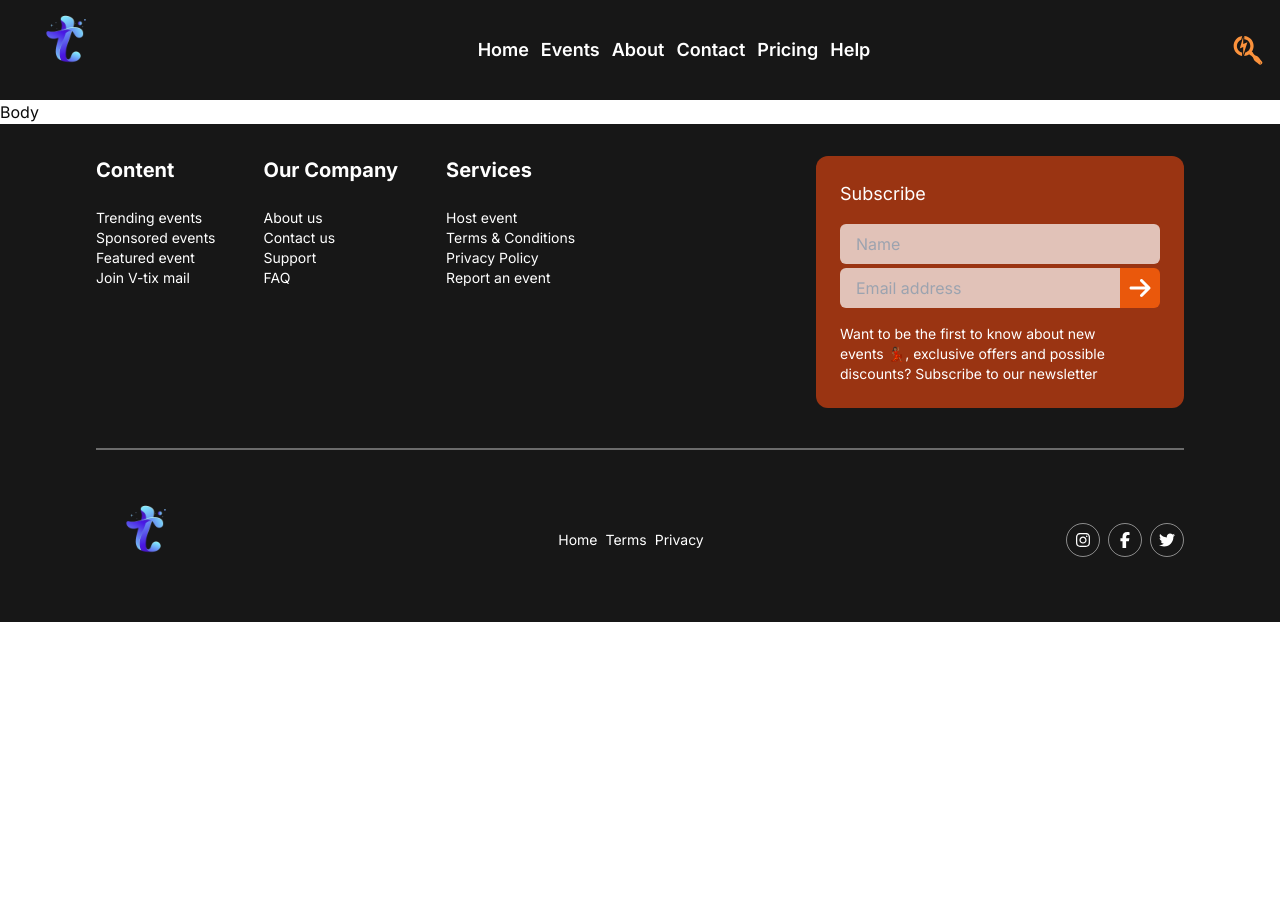
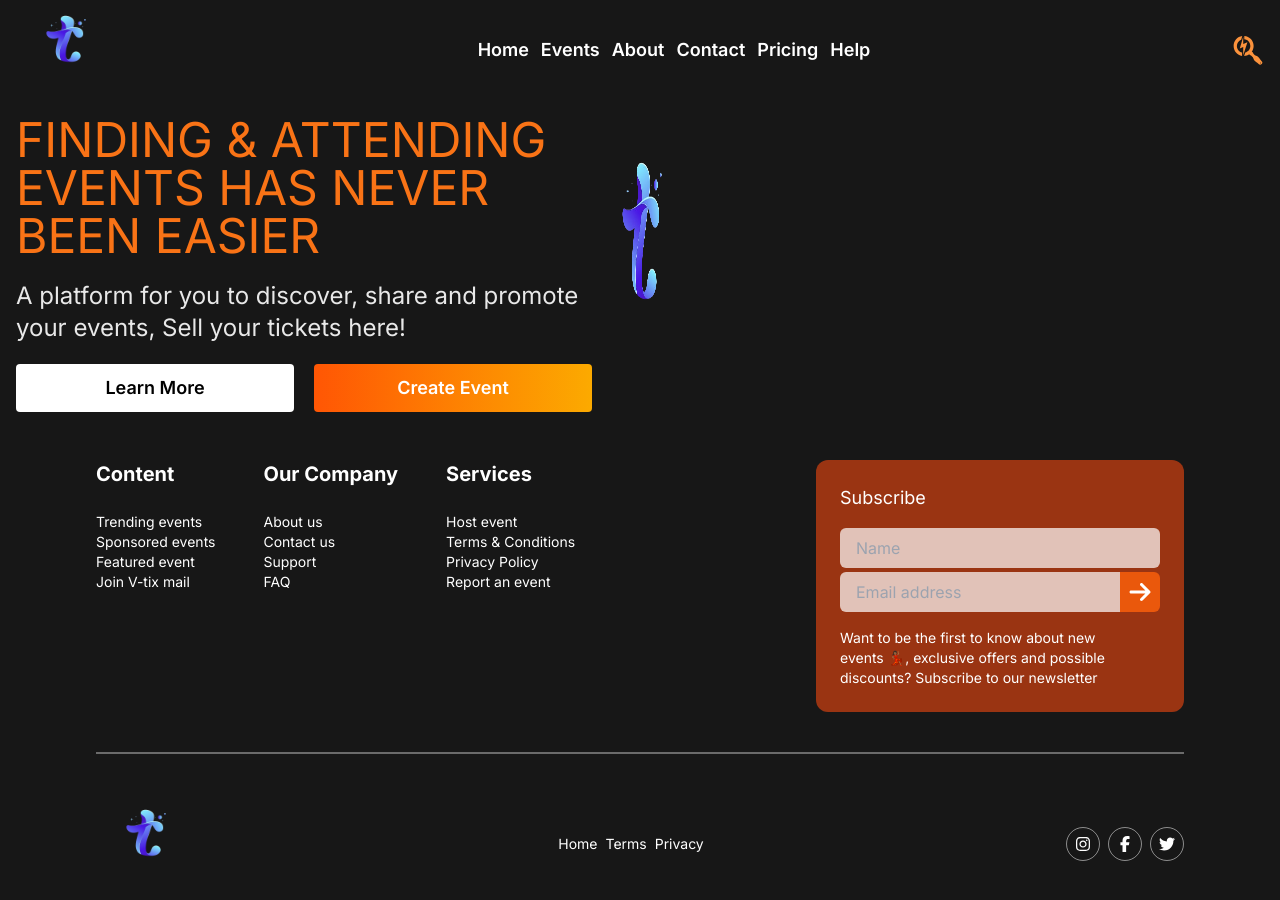
Before and after one commit to JabulaniUsen/Virtual-Ticket, a Next.js app: page / in a window 1280 px wide. Shown: the top 900 px of the page. Before the commit the page ends 800 px from the top, so only its background shows below. Built offline with nearby package versions, Linux system fonts and the light colour scheme; a web font is replaced by a local one.

Commit message:
Built Hero

```diff
--- /dev/null
+++ b/src/app/components/Hero.tsx
@@ -0,0 +1,29 @@
+import Image from "next/image";
+import React from "react";
+
+function Hero() {
+  return (
+    <div className="flex bg-primary flex-col sm:flex-row p-4">
+      <div className="w-fit flex flex-col gap-5 items-center  ">
+        <h1 className=" text-lg sm:text-2xl md:text-5xl text-orange-500 max-w-xl ">
+          FINDING & ATTENDING EVENTS HAS NEVER BEEN EASIER{" "}
+        </h1>
+        <p className="max-w-xl text-white/90  text-base sm:text-2xl ">
+          A platform for you to discover, share and promote your events, Sell
+          your tickets here!
+        </p>
+        <div className="w-full flex flex-row gap-5 items-start">
+          <button className="h-12 w-full rounded items-center justify-center text-lg font-semibold text-black bg-white ">
+            Learn More
+          </button>
+          <button className="h-12 w-full text-white rounded items-center justify-center text-lg font-semibold bg-gradient-to-r from-[#ff5604] to-[#fcaa00] ">
+            Create Event
+          </button>
+        </div>
+      </div>
+      <Image src={"/logo.png"} width={100} height={100} alt="Hero Image" />
+    </div>
+  );
+}
+
+export default Hero;
--- a/src/app/page.tsx
+++ b/src/app/page.tsx
@@ -1,3 +1,9 @@
+import Hero from "./components/Hero";
+
 export default function Home() {
-  return <p>Body</p>;
+  return (
+    <>
+      <Hero />
+    </>
+  );
 }
```
